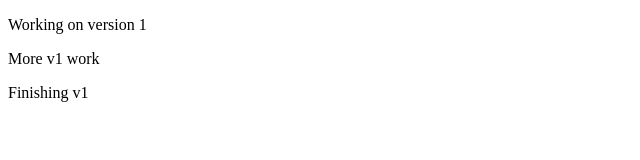
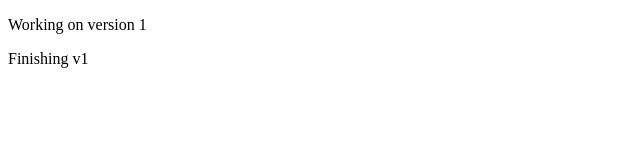
Before and after one commit to rarrunategu1/gitbranching, a plain HTML site: page index.html in a window 1280 px wide. Shown: the whole page, without its empty margins (0-640 px from the left). Drawn offline with Linux system fonts and the light colour scheme.

Commit message:
New change

```diff
--- a/index.html
+++ b/index.html
@@ -6,7 +6,6 @@
 </head>
 <body>
     <p>Working on version 1</p>
-    <p>More v1 work</p>
     <p>Finishing v1</p>
 </body>
 </html>
```
